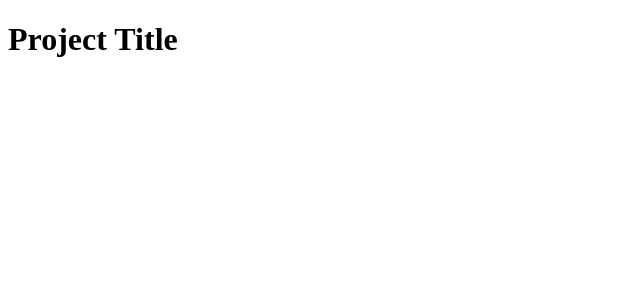
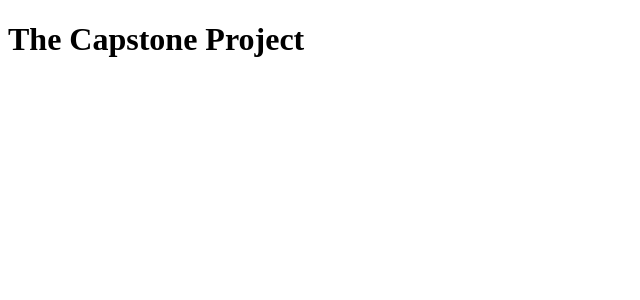
Before and after one commit to wizelineacademy/react-testing-bootcamp-cp-2022, a React (Create React App) app: page / in a window 1280 px wide. Shown: the top 300 px of the page, without its empty margins (0-640 px from the left). Built offline with nearby package versions, Linux system fonts and the light colour scheme.

Commit message:
LandingPage test title of the project

```diff
--- a/src/Pages/LandingPage/LandingPage.jsx
+++ b/src/Pages/LandingPage/LandingPage.jsx
@@ -1,7 +1,7 @@
 import React from 'react';
 
 const LandingPage = () => {
-    return ( <div data-testid="LandingPage"> <h1>Project Title</h1></div> );
+    return ( <div data-testid="LandingPage"> <h1>The Capstone Project</h1></div> );
 }
 
 export default LandingPage;
```
Also changed, not shown: 2 other files (tests, documents, lock files or other folders).
